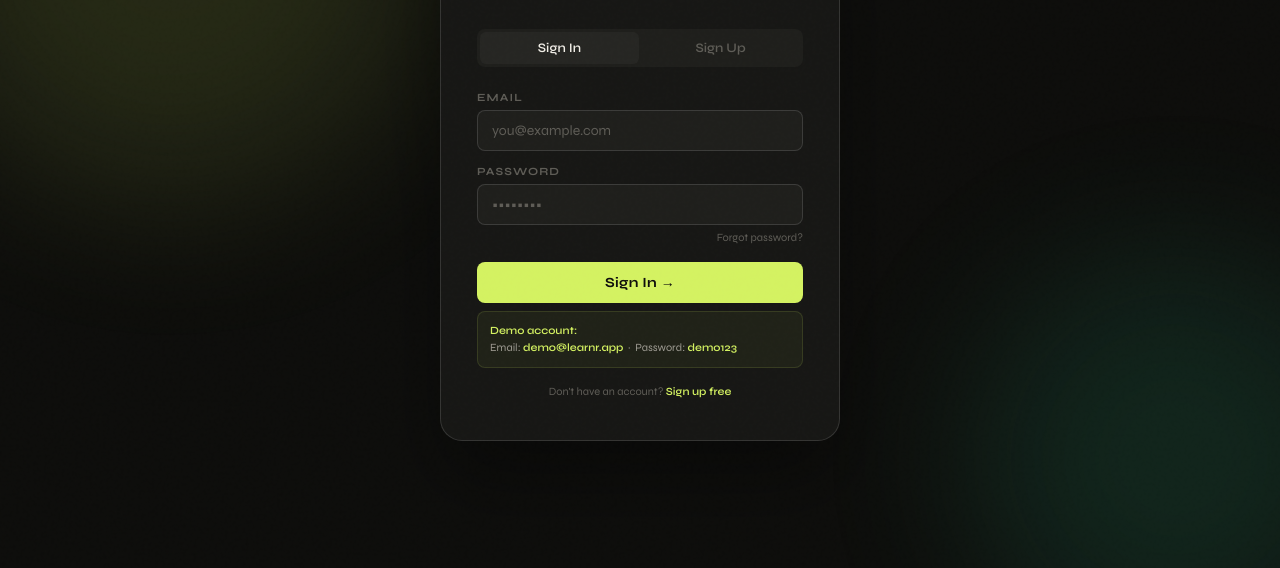
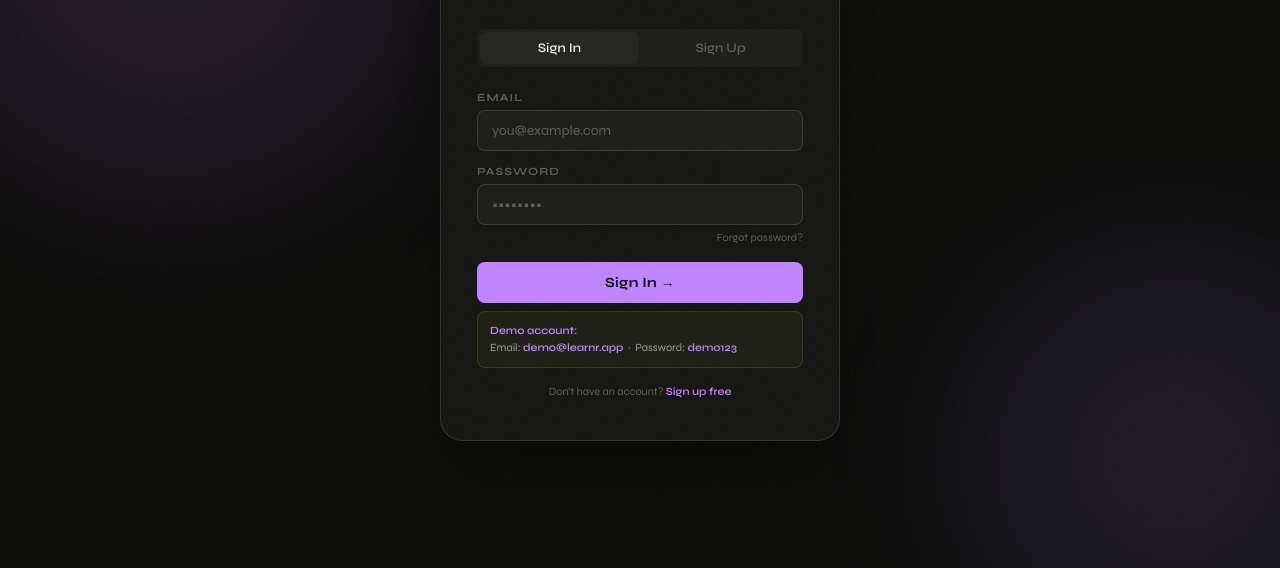
Before and after one commit to iis76ii/CODEDWEBCHALLENGE, a plain HTML site: page frontend/index.html in a window 1280 px wide. Shown: the part 232-800 px from the top of the page. Drawn offline with Linux system fonts and the light colour scheme.

Commit message:
Update color variables in index.html

```diff
--- a/frontend/index.html
+++ b/frontend/index.html
@@ -18,10 +18,10 @@
       --text: #f0ede6;
       --text2: #9e9b92;
       --text3: #5e5c56;
-      --accent: #d4f261;
-      --accent2: #a8e63d;
-      --teal: #34d39a;
-      --blue: #5b9cf6;
+      --accent: #c084fc;
+      --accent2: #a855f7;
+      --teal: #a78bfa;
+      --blue: #818cf8;
       --amber: #f5a623;
       --coral: #f06b4f;
       --purple: #a78bfa;
```
